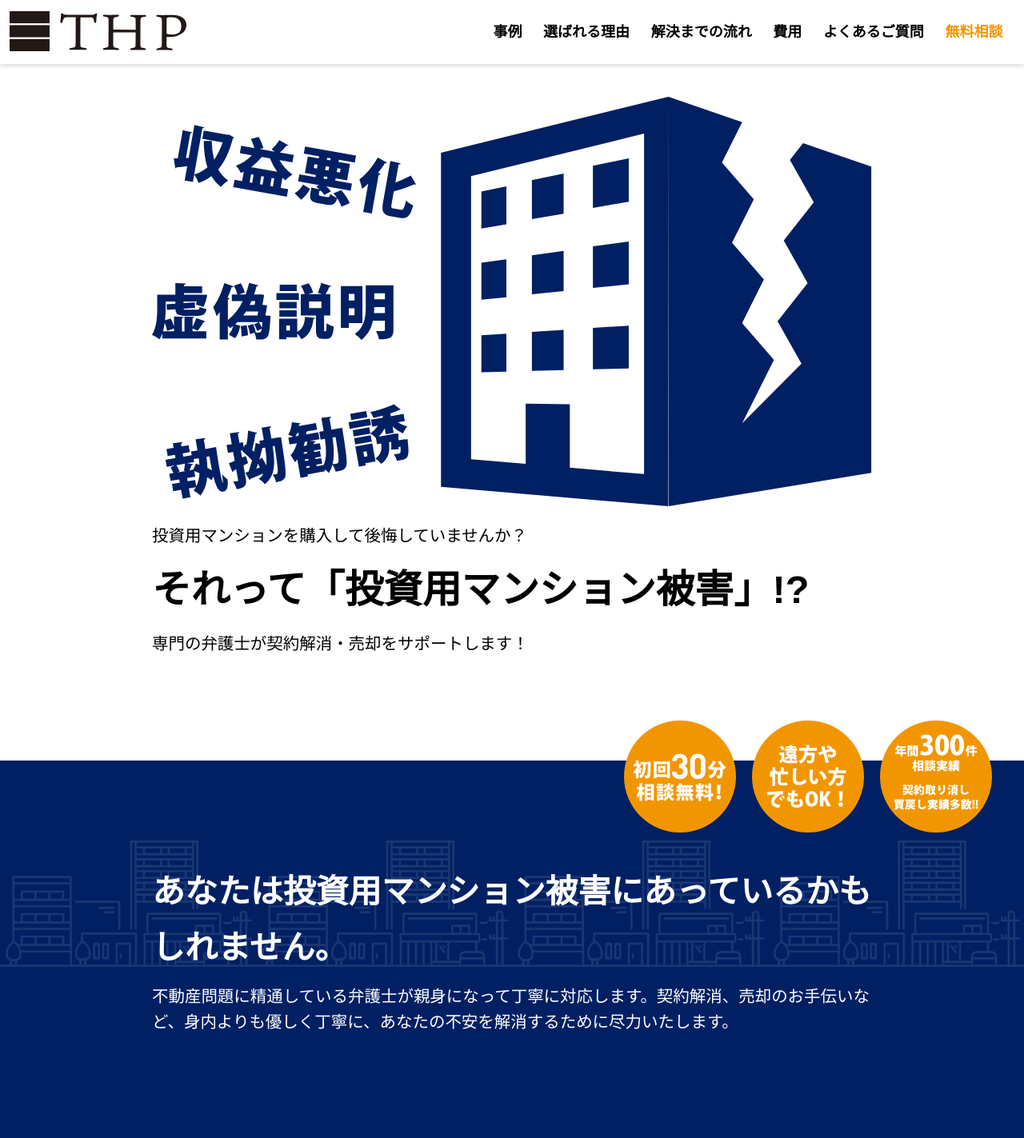
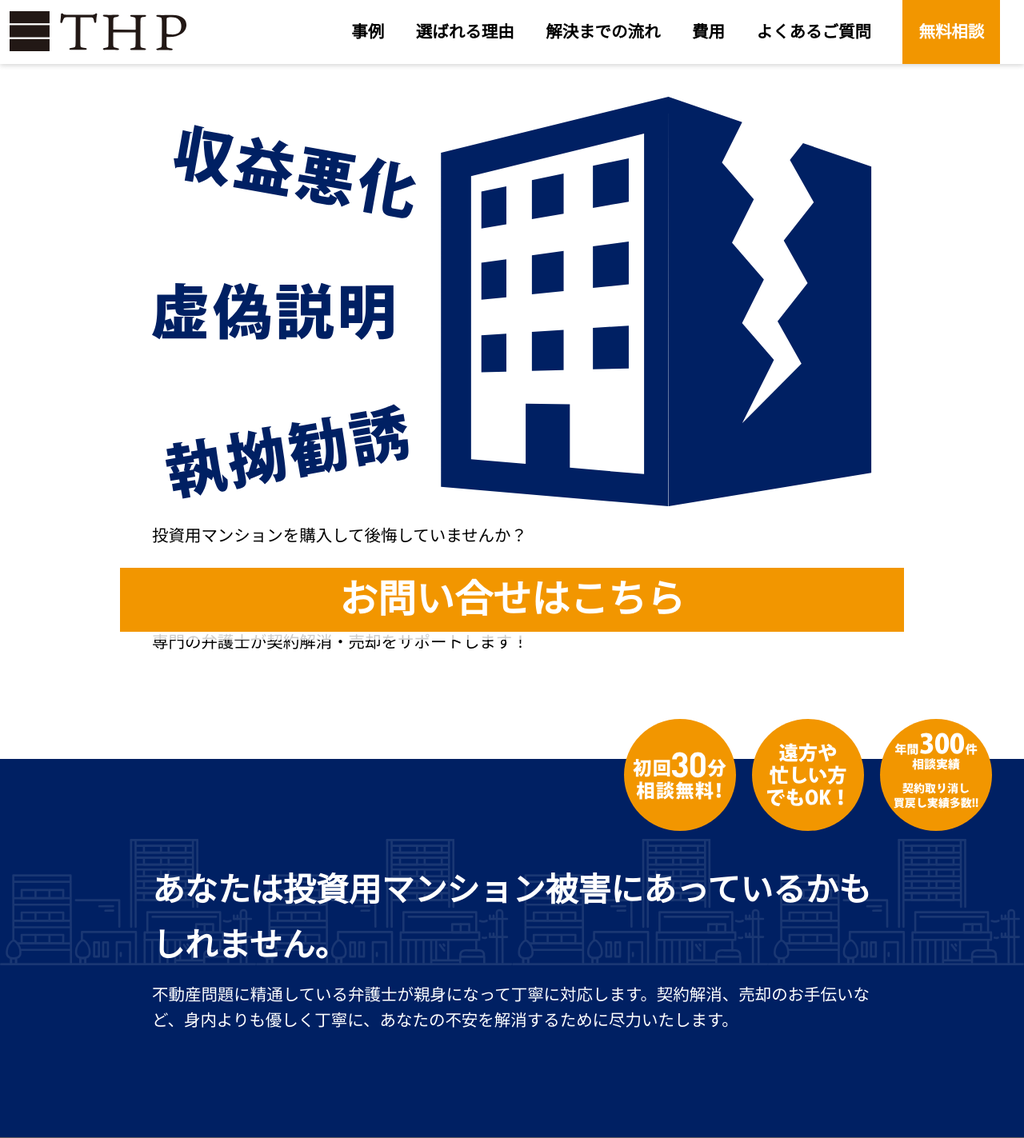
Before and after one commit to t-takahashi0422/thp, a WordPress theme: template index.php in a window 1280 px wide. Shown: the top 1423 px of the page at 80% size. Run offline with PHP 8.4 and a stand-in for WordPress, Linux system fonts and the light colour scheme; the site name, menu and one post (Sample post) are stand-ins, and other content is empty; some libraries are stand-ins or nearby versions; some web fonts are replaced.

Commit message:
fb対応

```diff
--- a/assets/css/style.css
+++ b/assets/css/style.css
@@ -38,7 +38,7 @@ body {
 .l-heroPoint {
   position: absolute;
   display: flex;
-  bottom: -70px;
+  bottom: -75px;
   left: 50%;
   transform: translateX(-50%);
   justify-content: space-around; }
@@ -116,7 +116,7 @@ main {
     font-size: 7vw; }
     @media only screen and (min-width: 768px) {
       #hero h2 {
-        font-size: 3.8vw; } }
+        font-size: 3.7vw; } }
 
 /*
 
@@ -394,6 +394,11 @@ hamburger menu
       font-weight: bold;
       color: #000;
       line-height: 80px; }
+  .m-spNav__menuListItem:last-of-type a {
+    margin: 0 auto;
+    width: 90%;
+    background-color: #f29600;
+    color: #fff; }
 
 .m-pcNav {
   display: none;
@@ -404,24 +409,24 @@ hamburger menu
       .m-pcNav__menuList {
         position: absolute;
         top: 0;
-        right: 20px;
+        right: 1%;
         display: flex;
         justify-content: space-between;
-        width: 50%;
-        min-width: 650px;
-        max-width: 1200px;
+        width: 66vw;
         margin: 0; }
       .m-pcNav__menuListItem {
-        margin: 0 1%; }
+        margin: 0 2%; }
         .m-pcNav__menuListItem a {
           display: inline-block;
           width: 100%;
           line-height: 80px;
           color: #000;
-          font-size: 18px;
+          font-size: 1.6vw;
           font-weight: bold; }
       .m-pcNav__menuListItem:last-of-type a {
-        color: #f29600; } }
+        padding: 0 20px;
+        background-color: #f29600;
+        color: #fff; } }
 
 /*
 
@@ -656,19 +661,41 @@ accordion
 
 /*
 
-m-card
+m-float
 
 */
-/*
+.m-float {
+  position: fixed;
+  bottom: 0;
+  width: 100%;
+  height: 80px;
+  background-color: rgba(255, 255, 255, 0.8); }
+  @media only screen and (min-width: 768px) {
+    .m-float {
+      height: 100px; } }
+  .m-float a {
+    background: #666;
+    text-decoration: none;
+    color: #fff;
+    width: 90%;
+    height: 60px;
+    margin: 10px auto;
+    text-align: center;
+    display: block;
+    font-size: 30px;
+    line-height: 60px;
+    background-color: #f29600; }
+    @media only screen and (min-width: 768px) {
+      .m-float a {
+        font-size: 48px;
+        max-width: 980px;
+        height: 80px;
+        line-height: 80px; } }
+  @media only screen and (min-width: 768px) {
+    .m-float a:hover {
+      text-decoration: none;
+      opacity: .8; } }
 
-m-grid
-
-*/
-/*
-
-m-grid
-
-*/
 /*
 
 m-form
--- a/assets/js/base.js
+++ b/assets/js/base.js
@@ -20,7 +20,7 @@ $(function() {
 $(function(){
   $('a[href^="#"]').click(function() {
     var adjust = 0;
-    var speed = 100;
+    var speed = 200;
     var href= $(this).attr("href");
     var target = $(href == "#" || href == "" ? 'html' : href);
     var position = target.offset().top + adjust;
@@ -55,3 +55,20 @@ $(function(){
         $(this).toggleClass('open');
     });
 });
+
+// float
+$(function(){
+    var scrollEnd = $('#cv').offset().top; //ページ上部からの距離を取得
+    var windowHeight = $(window).height(); //ウインドウの高さを取得
+    var distance = 0;
+
+
+    $(document).scroll(function(){
+        distance = $(this).scrollTop(); //スクロールした距離を取得
+        if (scrollEnd <= distance + 900) { //スクロール距離がendの位置を超えたら
+            $('.m-float').fadeOut(100); //フェードアウト
+        } else{
+            $('.m-float').fadeIn(100); //endより上部に戻ったらフェードイン
+        }
+    });
+});
--- a/footer.php
+++ b/footer.php
@@ -2,7 +2,7 @@
         <footer>
             <div class="b-padding">
                 <p class="e-txt e-tcWhite">弁護士法人ＴＨＰ</p>
-                <p class="e-txt e-tcWhite">弁護士：二森礼央</p>
+                <p class="e-txt e-tcWhite">代表弁護士：二森礼央</p>
                 <p class="e-txt e-tcWhite">所属弁護士会：第二東京弁護士会</p>
             </div>
             <small>Copyright © xxx xxx ALL Rights Reserved.</small>
--- /dev/null
+++ b/include/index_cvbutton.php
@@ -0,0 +1,12 @@
+<?php
+/*
+
+cvButton
+
+*/
+?>
+
+
+                    <div class="m-float">
+					    <a class="e-catch" href="#form">お問い合せはこちら</a>
+                    </div>
--- a/include/index_form.php
+++ b/include/index_form.php
@@ -6,7 +6,7 @@ reason
 */
 ?>
 
-                <div class="m-form b-widthS">
+                <div id="form" class="m-form b-widthS">
                     <div class="m-formLine">
                         <div class="m-formLineTxt">
                             <h2 class="e-cap">LINEで相談する</h2>
--- a/index.php
+++ b/index.php
@@ -94,6 +94,7 @@
                     <img class="e-child" src="<?php echo get_template_directory_uri(); ?>/assets/img/cv.svg" alt="">
                 </div>
                 <?php include("include/index_form.php"); ?>
+                <?php include("include/index_cvbutton.php"); ?>
             </section>
         </main>
 
```
